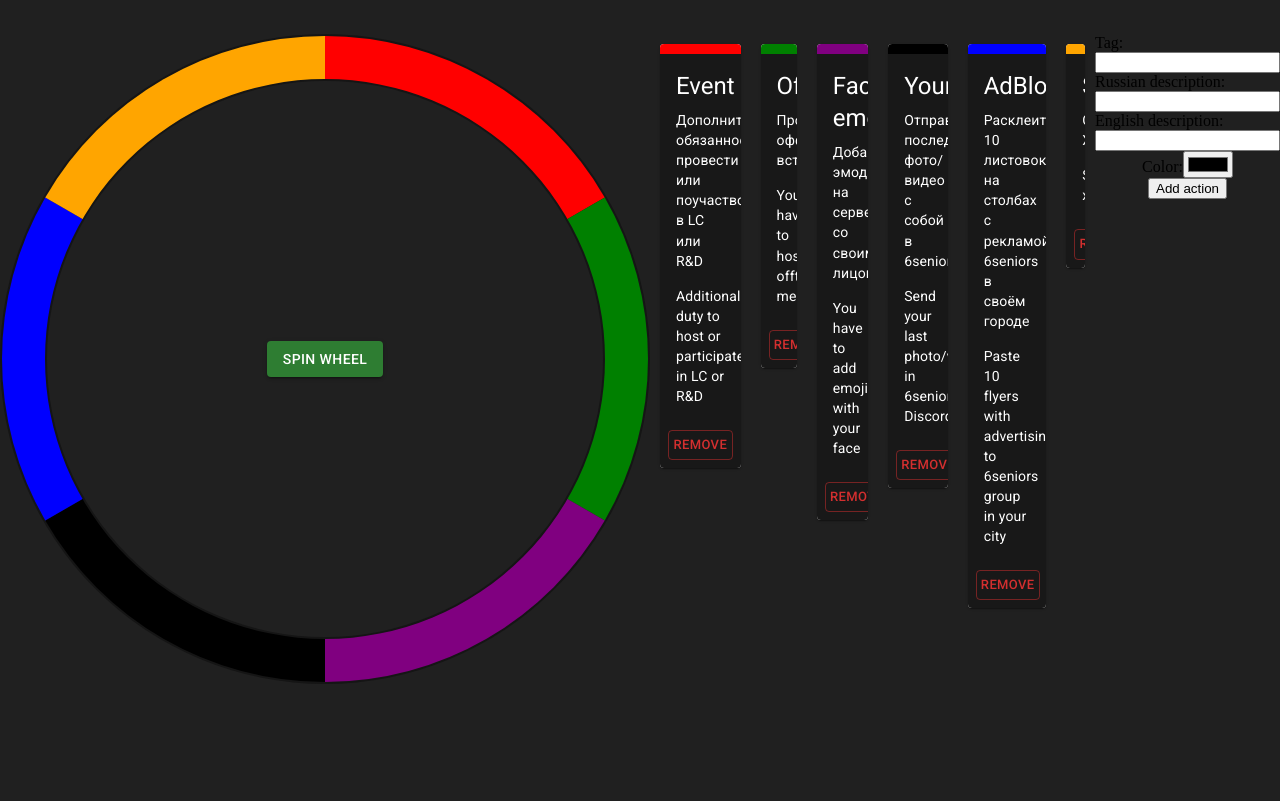
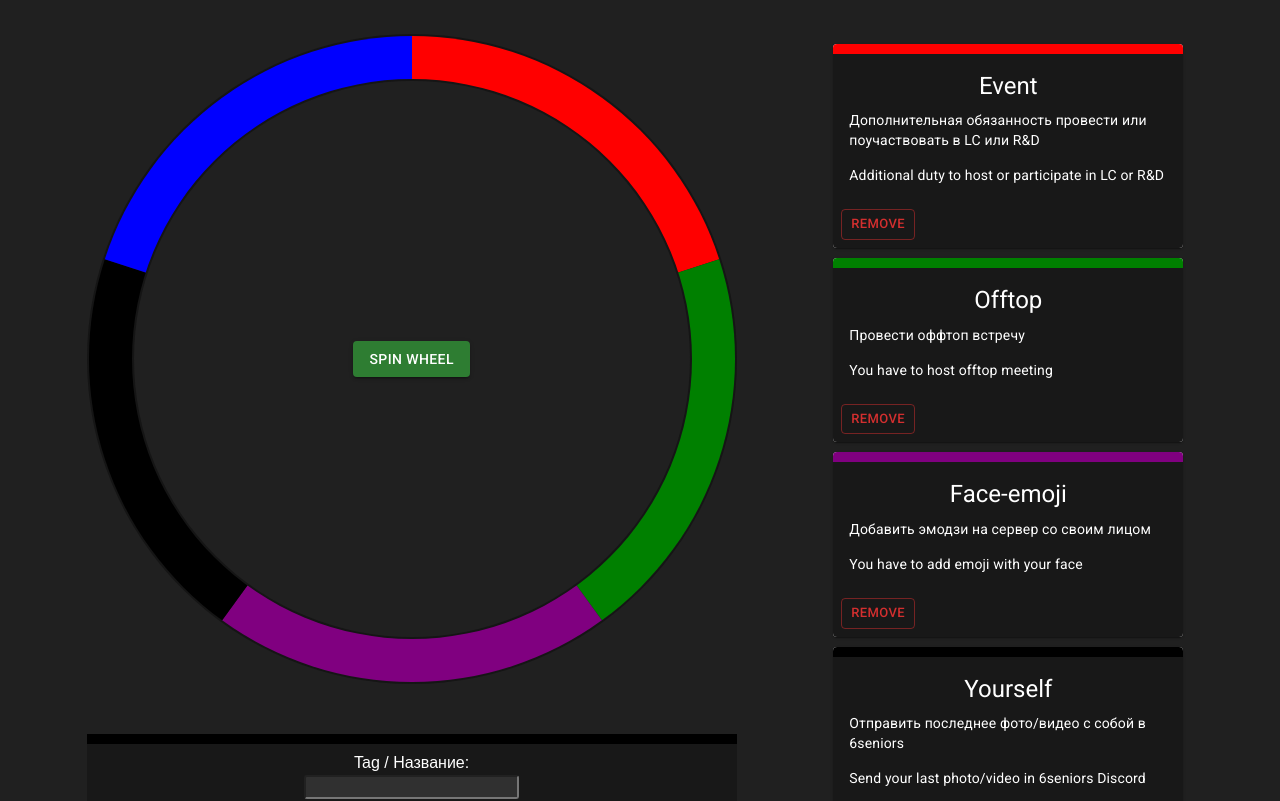
Before and after one commit to M3RCURRRY/6seniors-roulette, a React (Create React App) app: page /punishments in a window 1280 px wide. Shown: the part 180-981 px from the top of the page. Before the commit the page ends 864 px from the top, so only its background shows below. Built offline with nearby package versions, Linux system fonts and the light colour scheme.

Commit message:
Layout fix

```diff
--- a/src/components/layout/Configurator/Configurator.module.css
+++ b/src/components/layout/Configurator/Configurator.module.css
@@ -3,8 +3,37 @@
   flex-direction: column;
   align-items: center;
   justify-content: center;
+
+  margin-top: 50px;
+  color: #fff;
+
+  background-color: #181818;
+  border-radius: 5px;
 }
 
-.layout > label{
+.layout > label {
+  display: flex;
   flex-direction: column;
+
+  margin: 10px 0 10px 0;
+
+  text-align: center;
+  font-family: Arial, Helvetica, sans-serif
 }
+
+.layout > label > input {
+  margin-top: 3px;
+  background-color: #303030;
+  border-radius: 3px;
+  font-size: 1rem;
+}
+
+.layout > label > input:focus {
+  outline: none;
+  color: #fff;
+}
+
+.pickedColor {
+  width: 100%;
+  height: 10px;
+}
--- a/src/components/layout/Configurator/Configurator.tsx
+++ b/src/components/layout/Configurator/Configurator.tsx
@@ -31,7 +31,7 @@ const Configurator = observer(
       tag: "",
       ru_description: "",
       en_description: "",
-      color: "teal",
+      color: "black",
     };
 
     inputHandler(e: ChangeEvent<HTMLInputElement>) {
@@ -75,8 +75,9 @@ const Configurator = observer(
     render(): React.ReactNode {
       return (
         <form onSubmit={(e) => this.submitHandler(e)} className={styles.layout}>
+          <div className={styles.pickedColor} style={{backgroundColor: this.state.color}}/>
           <label>
-            Tag:
+            Tag / Название:
             <input
               type="text"
               name="tag"
@@ -85,7 +86,7 @@ const Configurator = observer(
             />
           </label>
           <label>
-            Russian description:
+            Описание на русском:
             <input
               type="text"
               name="ru"
--- a/src/components/layout/Header/Header.tsx
+++ b/src/components/layout/Header/Header.tsx
@@ -1,6 +1,5 @@
 import React from "react";
 import { Link } from "react-router-dom";
-import Button from "../../inputs/Button/Button";
 import styles from "./Header.module.css";
 
 const b: string = "Moved to benefits";
@@ -10,12 +9,12 @@ class Header extends React.Component {
   render(): React.ReactNode {
     return (
       <header className={styles.headerLayout}>
-        <Link to="benefits">
+        {/* <Link to="benefits">
           <Button value="Move to benefits" onClick={() => console.log(b)} />
         </Link>
         <Link to="punishments">
           <Button value="Move to punishments" onClick={() => console.log(p)} />
-        </Link>
+        </Link> */}
       </header>
     );
   }
--- a/src/components/layout/Roulette/Roulette.tsx
+++ b/src/components/layout/Roulette/Roulette.tsx
@@ -66,6 +66,7 @@ class Roulette extends React.Component<RouletteProps> {
     const btn = document.getElementById("rollButton") as HTMLButtonElement;
     const offset = 360 + Math.floor(Math.random() * 361);
     this.spinWheel(offset);
+
     setTimeout(() => {
       this.degree = 0;
       this.spinWheel(0);
--- a/src/components/pages/BenefitPage.tsx
+++ b/src/components/pages/BenefitPage.tsx
@@ -3,8 +3,8 @@ import { IValues } from "../../types/types";
 import ActionCard from "../layout/ActionCard/ActionCard";
 import Configurator from "../layout/Configurator/Configurator";
 import Roulette from "../layout/Roulette/Roulette";
-import styles from "./Page.module.css";
-import dataset from "./../../store/dataset";
+import styles from "./BenefitPage.module.css";
+import dataset from "../../store/dataset";
 import { observer } from "mobx-react";
 
 type BenefitState = {
@@ -28,7 +28,14 @@ const BenefitPage = observer(
     render(): React.ReactNode {
       return (
         <div className={styles.mainLayout}>
-          <Roulette values={this.state.benefits} />
+          <div>
+            <Roulette values={this.state.benefits} />
+            <Configurator
+              values={this.state.benefits}
+              onSubmit={this.addAction}
+            />
+          </div>
+
           <div>
             {this.state.benefits.map((item) => {
               return (
@@ -39,10 +46,6 @@ const BenefitPage = observer(
                 />
               );
             })}
-            <Configurator
-              values={this.state.benefits}
-              onSubmit={this.addAction}
-            />
           </div>
         </div>
       );
--- /dev/null
+++ b/src/components/pages/PunishmentPage.module.css
@@ -0,0 +1,8 @@
+.mainLayout {
+  display: flex;
+  flex-direction: row;
+  align-items: flex-start;
+  justify-content: space-evenly;
+
+  margin-top: 150px;
+}
--- a/src/components/pages/PunishmentPage.tsx
+++ b/src/components/pages/PunishmentPage.tsx
@@ -3,7 +3,7 @@ import { IValues } from "../../types/types";
 import ActionCard from "../layout/ActionCard/ActionCard";
 import Configurator from "../layout/Configurator/Configurator";
 import Roulette from "../layout/Roulette/Roulette";
-import styles from "./Page.module.css";
+import styles from "./PunishmentPage.module.css";
 import dataset from "../../store/dataset";
 import { observer } from "mobx-react";
 
@@ -22,13 +22,21 @@ const PunishmentPage = observer(
     };
 
     removeAction = (id: number) => {
-      dataset.removeBenefit(id);
+      dataset.removePunishment(id);
     };
 
     render(): React.ReactNode {
       return (
         <div className={styles.mainLayout}>
+          <div>
             <Roulette values={this.state.punishments} />
+            <Configurator
+              values={this.state.punishments}
+              onSubmit={this.addAction}
+            />
+          </div>
+
+          <div>
             {this.state.punishments.map((item) => {
               return (
                 <ActionCard
@@ -38,10 +46,7 @@ const PunishmentPage = observer(
                 />
               );
             })}
-          <Configurator
-            values={this.state.punishments}
-            onSubmit={this.addAction}
-          />
+          </div>
         </div>
       );
     }
--- a/src/utils/punishments.ts
+++ b/src/utils/punishments.ts
@@ -35,12 +35,5 @@ export const punishments: IValues[] = [
     ru_description: "Расклеить 10 листовок на столбах с рекламой 6seniors в своём городе",
     en_description: "Paste 10 flyers with advertising to 6seniors group in your city",
     color: "blue"
-  },
-  {
-    id: 5,
-    tag: "Suck",
-    ru_description: "СОСАТЬ ХУЙ!",
-    en_description: "Sosat' xyi",
-    color: "orange"
   }
 ];
```
Also changed, not shown: src/components/inputs/Button/Button.tsx (deleted, +0 -16 lines), src/components/pages/BenefitPage.module.css (renamed from src/components/pages/Page.module.css). Lines whose indentation alone changed are shown as unchanged.
